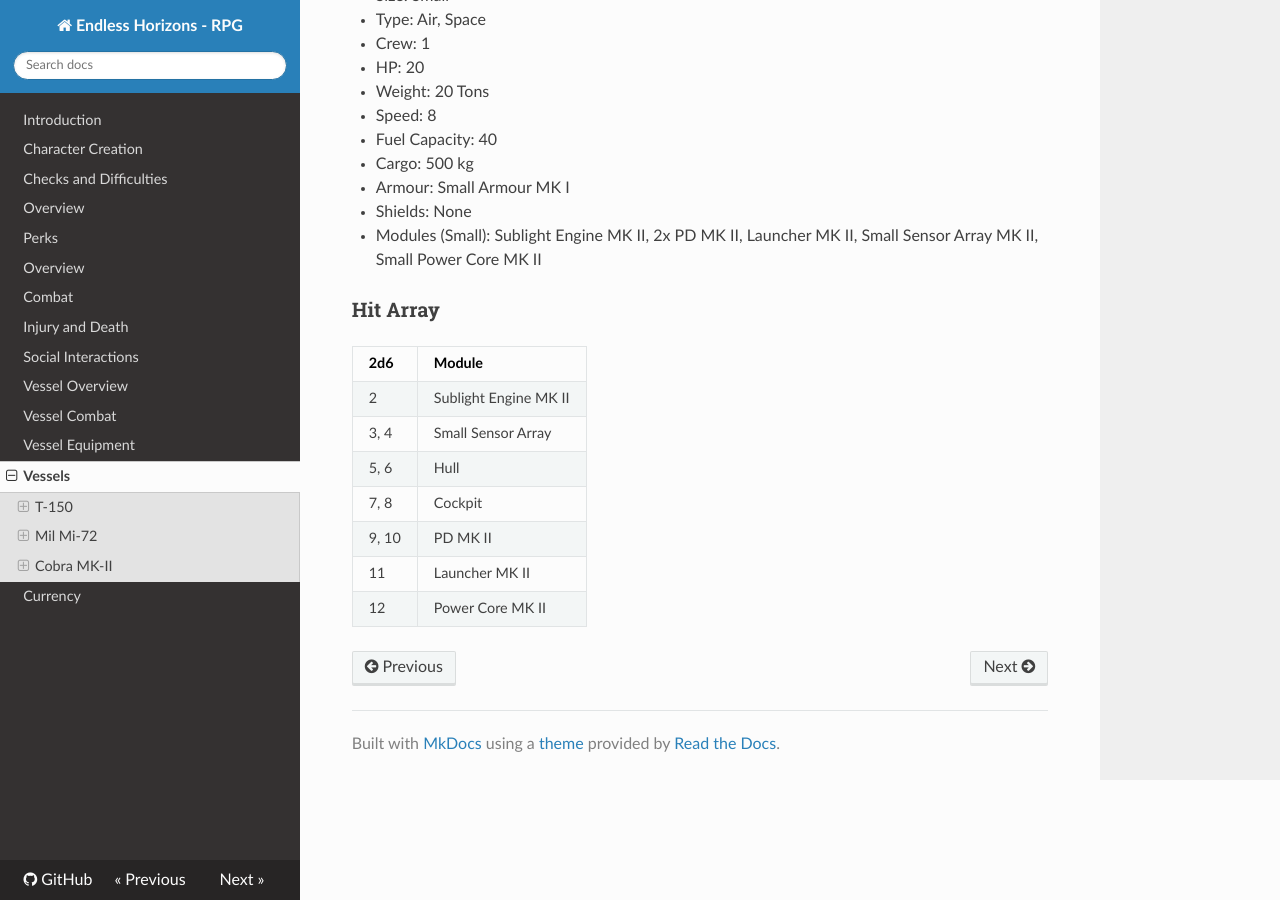
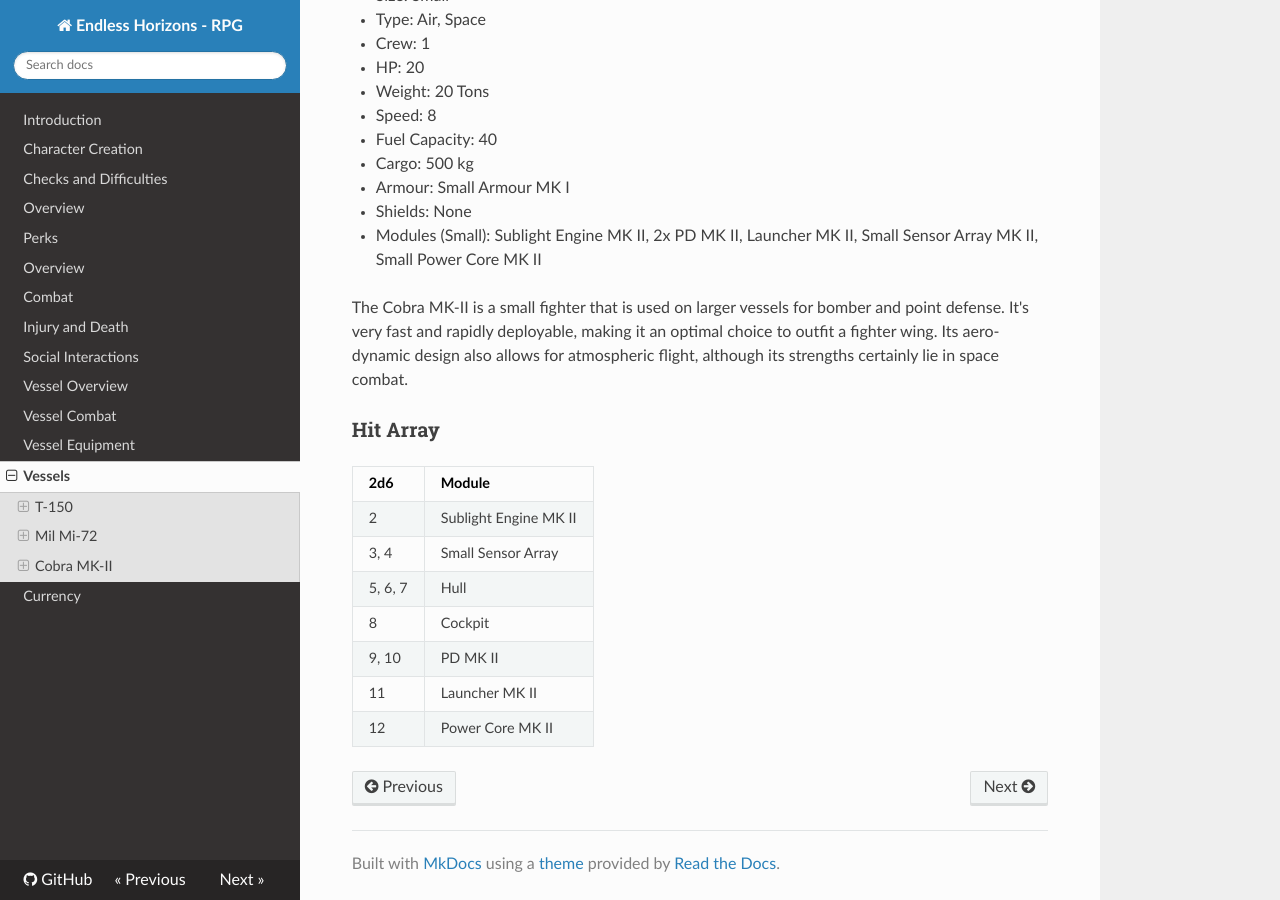
Before and after one commit to ehrpg/rules, an MkDocs documentation site: the page built from docs/vessellist.md, in a window 1280 px wide and 900 px high, scrolled down 2088 px. Built offline with MkDocs 1.6.1, drawn with Linux system fonts in a browser that asks for light colours; nearby versions of some CDN libraries; old or Windows-style settings are respelled for this version of MkDocs.

Commit message:
Update vessellist.md

```diff
--- a/docs/vessellist.md
+++ b/docs/vessellist.md
@@ -91,7 +91,11 @@ mounted heavy machine guns on each side.
 - Modules (Small): Sublight Engine MK II, 2x PD MK II, Launcher MK II,
 Small Sensor Array MK II, Small Power Core MK II
 
-
+The Cobra MK-II is a small fighter that is used on larger vessels for
+bomber and point defense. It's very fast and rapidly deployable,
+making it an optimal choice to outfit a fighter wing. Its aero-dynamic
+design also allows for atmospheric flight, although its strengths
+certainly lie in space combat.
 
 ### Hit Array
 
@@ -99,8 +103,8 @@ Small Sensor Array MK II, Small Power Core MK II
 |----------|--------
 | 2        | Sublight Engine MK II
 | 3, 4     | Small Sensor Array
-| 5, 6     | Hull
-| 7, 8     | Cockpit
+| 5, 6, 7  | Hull
+| 8        | Cockpit
 | 9, 10    | PD MK II
 | 11       | Launcher MK II
 | 12       | Power Core MK II
```
